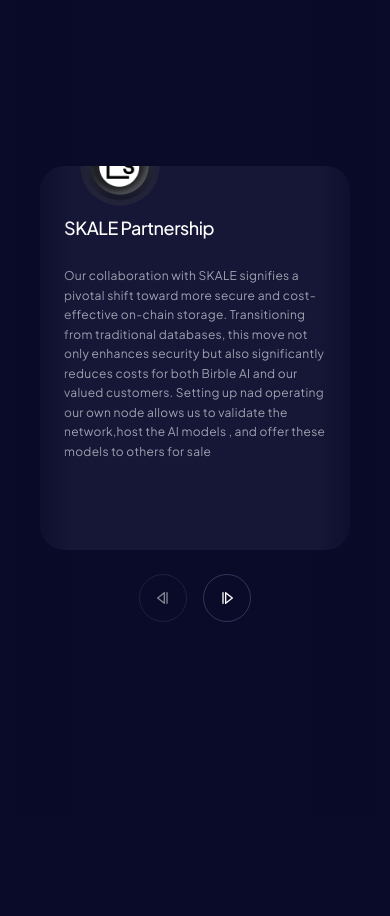
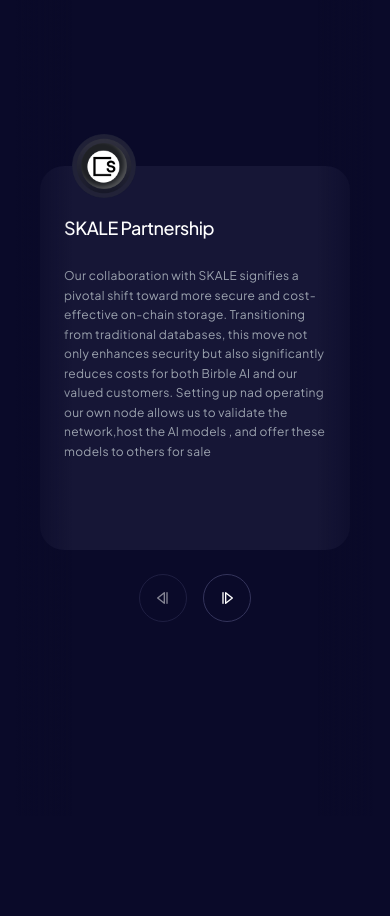
Before and after one commit to stanleynzegwu/birble-ecosystem, a Next.js app: page / in a window 390 px wide. Shown: the part 2560-3476 px from the top of the page. Built offline with nearby package versions, Linux system fonts and the light colour scheme.

Commit message:
new commit

```diff
--- a/components/shared/EcosystemCarousel.tsx
+++ b/components/shared/EcosystemCarousel.tsx
@@ -9,7 +9,7 @@ import {
 
 const EcosystemCarousel = () => {
   return (
-    <Carousel className=" min-h-screen z-0 p-10 flex flex-col justify-center">
+    <Carousel className="min-h-screen z-0 p-10 flex flex-col justify-center">
       {/* absolutely positione lef & right opacity */}
       <div className="absolute top-0 left-0 z-20 h-full w-20 lg:w-24 bg-gradient-to-r from-[#0a0a29] from-10% via-[#0a0a29] via-20% to-transparent to-90%" />
       <div className="absolute top-0 right-0 z-20 h-full w-20 lg:w-24 bg-gradient-to-l from-[#0a0a29] from-10% via-[#0a0a29] via-20% to-transparent to-90%" />
@@ -56,10 +56,10 @@ const EcosystemCarousel = () => {
                 "Collaborating with Hugging Face ensures high standards for AI models in our ecosystem. We use their tools for fine-tuning and deploying impactful models, streamlining our development process. This partnership allows us to focus on innovation and keep our AI solutions at the forefront of technological advancement.",
             },
           ].map(({ iconPath, header, subheader }, index) => (
-            <CarouselItem key={index} className=" md:basis-1/2 lg:basis-1/3">
+            <CarouselItem key={index} className="md:basis-1/2 lg:basis-1/3">
               <div className="relative space-y-6 rounded-3xl bg-darkGrayishBlue p-6 h-96">
                 <Image
-                  className="absolute top-0 left-0 w-20 h-20 -translate-y-1/2 translate-x-1/2 z-50"
+                  className="absolute top-0 left-0 w-16 h-16 md:w-20 md:h-20 -translate-y-1/2 translate-x-1/2 z-50"
                   src={`/icons/${iconPath}.png`}
                   alt={iconPath}
                   width={50}
--- a/components/ui/carousel.tsx
+++ b/components/ui/carousel.tsx
@@ -140,7 +140,7 @@ const CarouselContent = React.forwardRef<HTMLDivElement, React.HTMLAttributes<HT
     const { carouselRef, orientation } = useCarousel();
 
     return (
-      <div ref={carouselRef} className="overflow-hidden">
+      <div ref={carouselRef} className="overflow-x-clip">
         <div
           ref={ref}
           className={cn(
```
